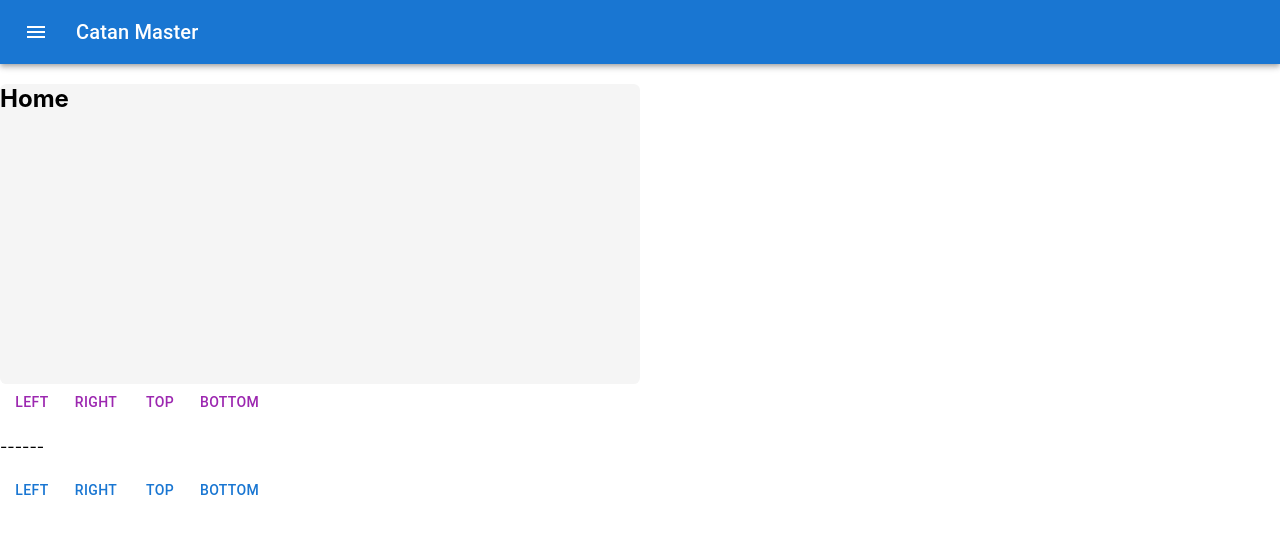
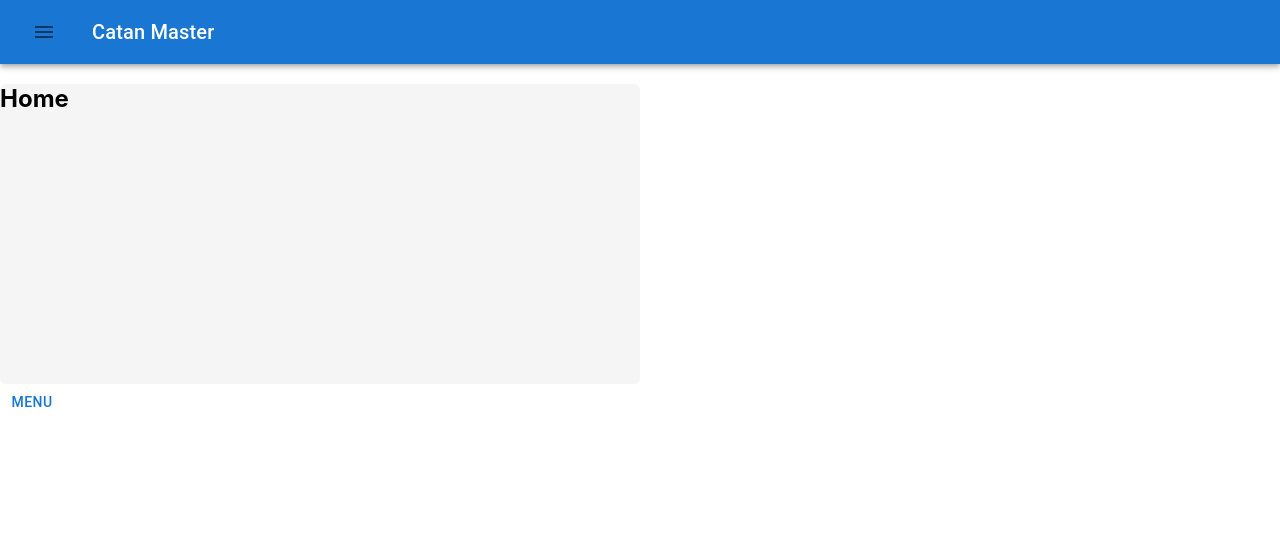
Before and after one commit to sota0121/lab, a React (Create React App) app in the folder samples/react-basic-v2/catan-master/: page / in a window 1280 px wide. Shown: the top 534 px of the page. Built offline with nearby package versions, Linux system fonts and the light colour scheme.

Commit message:
successfully implemented: clickable menu / and display swipeabledrawer

```diff
--- a/samples/react-basic-v2/catan-master/src/App.tsx
+++ b/samples/react-basic-v2/catan-master/src/App.tsx
@@ -3,24 +3,7 @@ import {
   BrowserRouter as Router,
   Routes,
   Route,
-  Link,
 } from 'react-router-dom';
-import {
-  Box,
-  List,
-  ListItem,
-  ListItemText,
-  ListItemIcon,
-  ListItemButton,
-  Button,
-  Drawer,
-} from '@mui/material';
-
-import {
-  Home as HomeIcon,
-  SportsEsports as SportsEsportsIcon,
-  People as PeopleIcon,
-} from '@mui/icons-material';
 
 import Home from './components/pages/Home';
 import Dashboard from './components/pages/Dashboard';
@@ -30,52 +13,6 @@ import CmAppBar from './components/organisms/AppBar';
 import './App.css';
 
 /* eslint-disable */
-
-const TemporaryDrawer: FC = () => {
-  const [anchorEl, setAnchorEl] = React.useState(false);
-  const toggleDrawer = () => {
-    setAnchorEl(!anchorEl);
-  };
-
-  const list = () => (
-    <Box
-      sx={{ width: '250px' }}
-      role="presentation"
-      onClick={toggleDrawer}
-    >
-      <List>
-        {['Home', 'Manager', 'Users'].map((text, index) => (
-          <ListItem key={text} disablePadding>
-            <ListItemButton
-              color='primary'
-              component={Link}
-              to={`/${text.toLowerCase()}`}
-            >
-              <ListItemIcon>
-                {index === 0 ? <HomeIcon /> : index === 1 ? <SportsEsportsIcon /> : <PeopleIcon />}
-              </ListItemIcon>
-              <ListItemText primary={text} />
-            </ListItemButton>
-          </ListItem>
-        ))}
-      </List>
-    </Box>
-  );
-
-  return (
-    <>
-      <Button onClick={toggleDrawer} >drawer open</Button>
-      <Drawer
-        anchor='left'
-        open={anchorEl}
-        onClose={toggleDrawer}
-      >
-        {list()}
-      </Drawer>
-    </>
-  );
-};
-
 
 const App: FC = () => {
   return (
--- a/samples/react-basic-v2/catan-master/src/components/molecules/SwipeableDrawer.tsx
+++ b/samples/react-basic-v2/catan-master/src/components/molecules/SwipeableDrawer.tsx
@@ -9,22 +9,18 @@ import ListItem from '@mui/material/ListItem';
 import ListItemButton from '@mui/material/ListItemButton';
 import ListItemIcon from '@mui/material/ListItemIcon';
 import ListItemText from '@mui/material/ListItemText';
-import InboxIcon from '@mui/icons-material/MoveToInbox';
-import MailIcon from '@mui/icons-material/Mail';
+import PeopleIcon from '@mui/icons-material/People';
 
-type Anchor = 'top' | 'left' | 'bottom' | 'right';
+type SwipeableDrawerProps = {
+  btnLabel?: string;
+  children?: React.ReactNode;
+};
 
-const SwipeableTemporaryDrawer: React.FC = () => {
-  const [state, setState] = React.useState({
-    top: false,
-    left: false,
-    bottom: false,
-    right: false,
-  });
+const SwipeableTemporaryDrawer: React.FC<SwipeableDrawerProps> = (props: SwipeableDrawerProps) => {
+  const [openState, setOpenState] = React.useState(false);
 
-  const toggleDrawer =
-    (anchor: Anchor, open: boolean) =>
-    (event: React.KeyboardEvent | React.MouseEvent) => {
+  const toggleDrawerX = (open: boolean) => (
+    event: React.KeyboardEvent | React.MouseEvent) => {
     if (
       event &&
       event.type === 'keydown' &&
@@ -33,36 +29,23 @@ const SwipeableTemporaryDrawer: React.FC = () => {
     ) {
       return;
     }
-
-      setState({ ...state, [anchor]: open });
+    setOpenState(open);
   };
 
-  const list = (anchor: Anchor) => (
+  const listX = () => (
     <Box
-      sx={{ width: anchor === 'top' || anchor === 'bottom' ? 'auto' : 250 }}
+      sx={{ width: 250 }}
       role="presentation"
-      onClick={toggleDrawer(anchor, false)}
-      onKeyDown={toggleDrawer(anchor, false)}
+      onClick={toggleDrawerX(false)}
+      onKeyDown={toggleDrawerX(false)}
     >
       <List>
-        {['Inbox', 'Starred', 'Send email', 'Drafts'].map((text, index) => (
+        {['Start', 'Dashboard', 'Users'].map((text, index) => (
           <ListItem key={text} disablePadding>
             <ListItemButton>
               <ListItemIcon>
-                {index % 2 === 0 ? <InboxIcon /> : <MailIcon />}
-              </ListItemIcon>
-              <ListItemText primary={text} />
-            </ListItemButton>
-          </ListItem>
-        ))}
-      </List>
-      <Divider />
-      <List>
-        {['All mail', 'Trash', 'Spam'].map((text, index) => (
-          <ListItem key={text} disablePadding>
-            <ListItemButton>
-              <ListItemIcon>
-                {index % 2 === 0 ? <InboxIcon /> : <MailIcon />}
+                <PeopleIcon />
+                {/* {index % 2 === 0 ? <PeopleIcon /> : <PeopleIcon />} */}
               </ListItemIcon>
               <ListItemText primary={text} />
             </ListItemButton>
@@ -73,21 +56,17 @@ const SwipeableTemporaryDrawer: React.FC = () => {
   );
 
   return (
-    <div>
-      {(['left', 'right', 'top', 'bottom'] as const).map((anchor) => (
-        <React.Fragment key={anchor}>
-          <Button onClick={toggleDrawer(anchor, true)}>{anchor}</Button>
+    <>
+      <Button onClick={toggleDrawerX(true)}>{props.btnLabel || props.children}</Button>
       <SwipeableDrawer
-            anchor={anchor}
-            open={state[anchor]}
-            onClose={toggleDrawer(anchor, false)}
-            onOpen={toggleDrawer(anchor, true)}
+        anchor="left"
+        open={openState}
+        onClose={toggleDrawerX(false)}
+        onOpen={toggleDrawerX(true)}
       >
-            {list(anchor)}
+        {listX()}
       </SwipeableDrawer>
-        </React.Fragment>
-      ))}
-    </div>
+    </>
   );
 }
 
--- a/samples/react-basic-v2/catan-master/src/components/organisms/AppBar.tsx
+++ b/samples/react-basic-v2/catan-master/src/components/organisms/AppBar.tsx
@@ -12,48 +12,24 @@ import {
 } from "@mui/material";
 import { Menu as MenuIcon } from "@mui/icons-material";
 
+import SwipeableTemporaryDrawer from "../molecules/SwipeableDrawer";
+
 const CmAppBar: FC = () => {
-  const [anchorEl, setAnchorEl] = React.useState<null | HTMLElement>(null);
-  const open = Boolean(anchorEl);
-  const handleClick = (event: React.MouseEvent<HTMLElement>): any => {
-    setAnchorEl(event.currentTarget);
-  };
-  const handleClose = () => {
-    setAnchorEl(null);
-  };
-
   return (
     <Box sx={{ flexGlow: 1 }}>
       <AppBar position="static">
         <Toolbar>
+          <SwipeableTemporaryDrawer>
             <IconButton
               size="large"
               edge="start"
-            color="inherit"
+              color="default"
               aria-label="menu"
               sx={{ mr: 2 }}
             >
-            <MenuIcon
-              id="menu-button"
-              aria-controls={open ? "simple-menu" : undefined}
-              aria-haspopup="true"
-              aria-expanded={open ? "true" : undefined}
-              // onClick={handleClick}
-            />
-            <Menu
-              id="simple-menu"
-              open={open}
-              anchorEl={anchorEl}
-              onClose={handleClose}
-              MenuListProps={{
-                "aria-labelledby": "simple-menu",
-              }}
-            >
-              <MenuItem onClick={handleClose}>Profile</MenuItem>
-              <MenuItem onClick={handleClose}>My account</MenuItem>
-              <MenuItem onClick={handleClose}>Logout</MenuItem>
-            </Menu>
+              <MenuIcon/>
             </IconButton>
+          </SwipeableTemporaryDrawer>
           <Typography variant="h6">Catan Master</Typography>
         </Toolbar>
       </AppBar>
--- a/samples/react-basic-v2/catan-master/src/components/pages/Home.tsx
+++ b/samples/react-basic-v2/catan-master/src/components/pages/Home.tsx
@@ -14,7 +14,6 @@ import {
 import { Menu as MenuIcon } from '@mui/icons-material';
 
 import SwipeableTemporaryDrawer from '../molecules/SwipeableDrawer';
-import TemporaryDrawer from '../molecules/TemporaryDrawer';
 
 const Home: FC = () => {
 
@@ -37,9 +36,9 @@ const Home: FC = () => {
             >
                 <h2>Home</h2>
             </Box>
-            <TemporaryDrawer />
-            <p>------</p>
-            <SwipeableTemporaryDrawer />
+            <SwipeableTemporaryDrawer
+              btnLabel="Menu"
+            />
         </Grid>
       </Grid>
     </>
```
Lines whose indentation alone changed are shown as unchanged.
